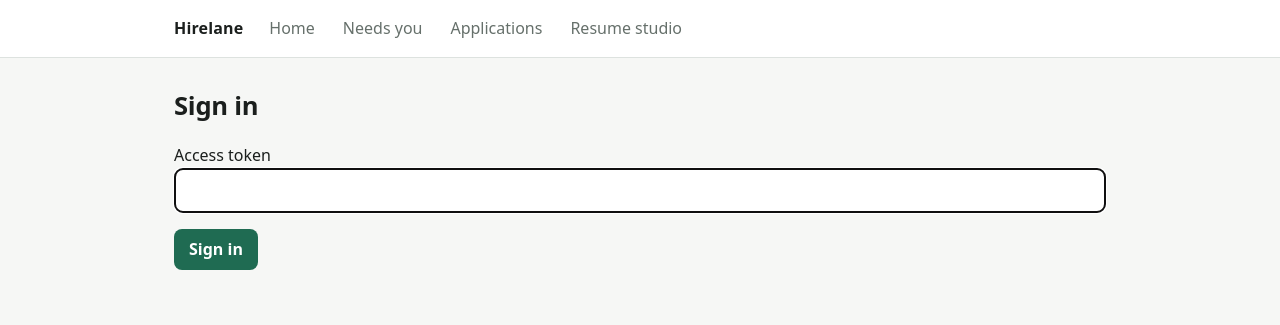
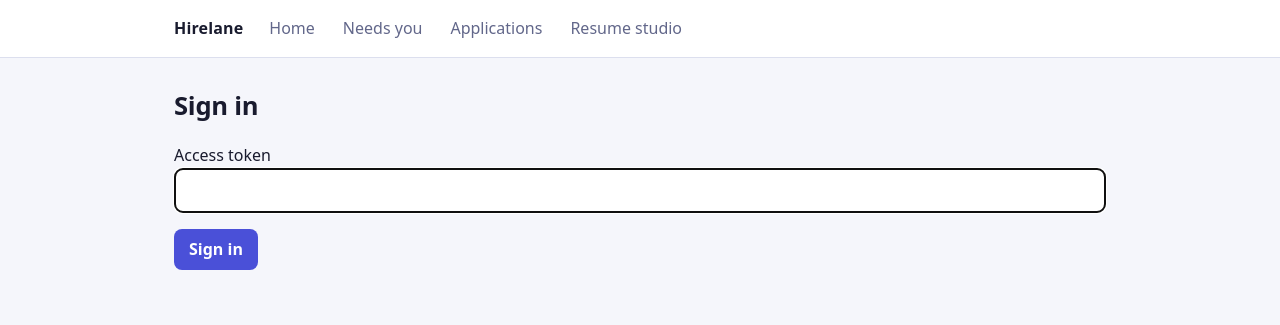
Before and after one commit to shivamdheer/hirelane, a FastAPI app: page /login in a window 1280 px wide. Shown: the top 325 px of the page. Run offline with FastAPI, Linux system fonts and the light colour scheme.

Commit message:
Switch the theme from green to blue and violet
New palette for the web interface, the banner, the diagrams and the badges, with pink, cyan and coral as accents. Screenshots are retaken to match.

```diff
--- a/hirelane/web/static/style.css
+++ b/hirelane/web/static/style.css
@@ -1,15 +1,15 @@
 :root {
   color-scheme: light;
-  --bg: #f6f7f5; --ink: #1b1f1d; --muted: #66706b; --line: #dde2df; --card: #ffffff; --card-2: #f1f4f2;
-  --accent: #1f6b52; --accent-ink: #ffffff; --warn: #8a4b08; --bad: #9b2226; --good: #1f6b52;
-  --flash: #e6f2ec; --shadow: 0 1px 2px rgba(20, 30, 25, 0.06);
+  --bg: #f5f6fb; --ink: #191b2e; --muted: #62678a; --line: #dcdfee; --card: #ffffff; --card-2: #eef0fa;
+  --accent: #4a50d8; --accent-ink: #ffffff; --warn: #8a5a08; --bad: #b3243a; --good: #0f6f94;
+  --flash: #e8eaff; --shadow: 0 1px 2px rgba(25, 27, 60, 0.07);
 }
 @media (prefers-color-scheme: dark) {
   :root {
     color-scheme: dark;
-    --bg: #0e1214; --ink: #e8eeeb; --muted: #8f9b95; --line: #26302c; --card: #151b19; --card-2: #1a2220;
-    --accent: #4cd9a0; --accent-ink: #062016; --warn: #f2b45e; --bad: #ff8a8f; --good: #4cd9a0;
-    --flash: #12251d; --shadow: 0 1px 2px rgba(0, 0, 0, 0.4);
+    --bg: #0b0d1a; --ink: #e9ebf8; --muted: #9aa1c4; --line: #272d4a; --card: #141829; --card-2: #1a1f36;
+    --accent: #7c8cff; --accent-ink: #0b0d1a; --warn: #ffc277; --bad: #ff8fa3; --good: #5ccfff;
+    --flash: #151a3a; --shadow: 0 1px 2px rgba(0, 0, 0, 0.45);
   }
 }
 * { box-sizing: border-box; }
```
Also changed, not shown: README.md, docs/images/architecture.svg, docs/images/banner.svg, docs/images/pipeline.svg, 6 other files.
